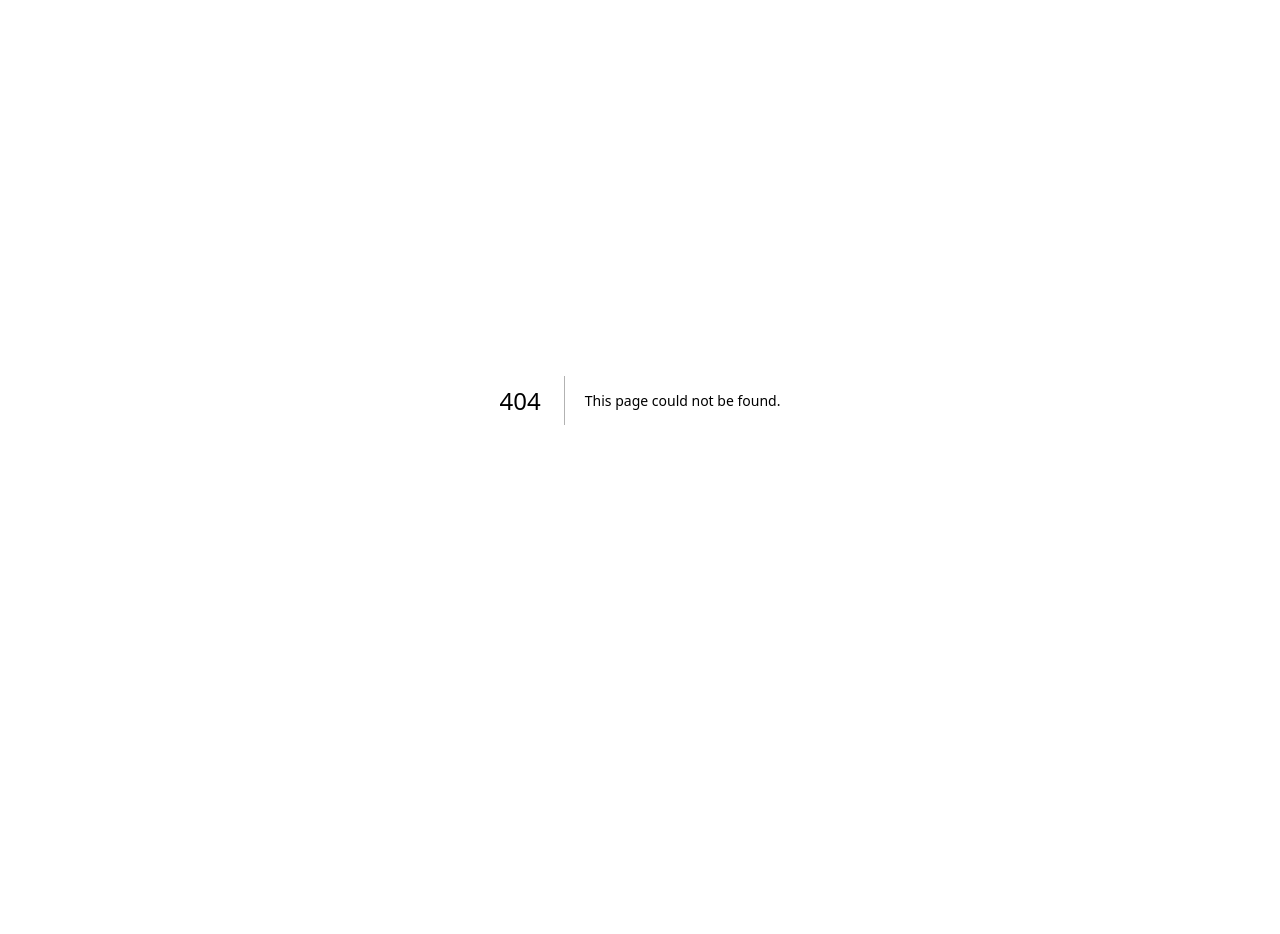
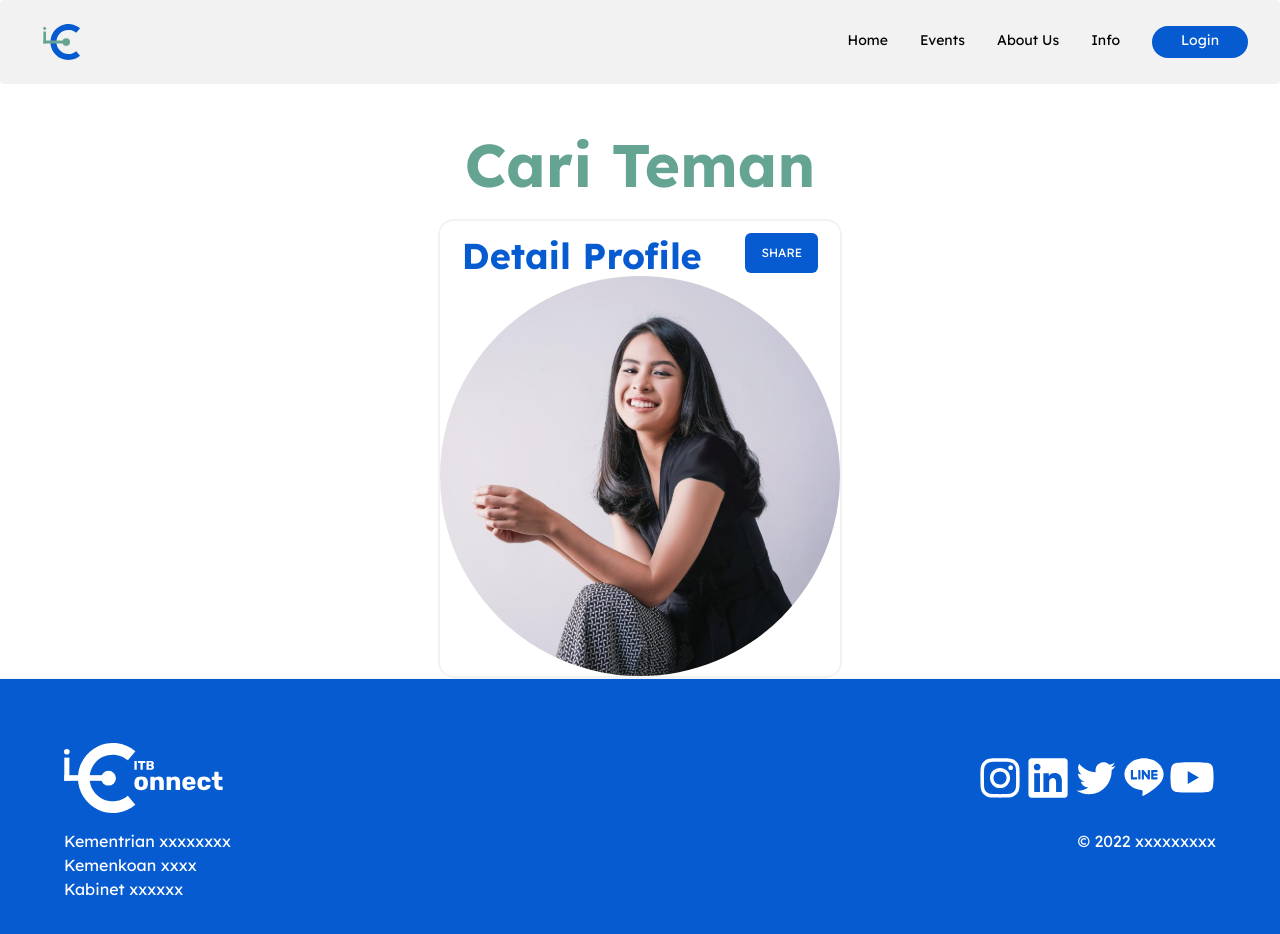
Before and after one commit to ITBConnectDev/ITBConnect-frontend, a Next.js app: page /friends/1 in a window 1280 px wide. Before the commit this address had no page. Shown: the top 934 px of the page. Before the commit the page ends 800 px from the top, so only its background shows below. Built offline with nearby package versions, Linux system fonts and the light colour scheme; no server answers.

Commit message:
Added few base components

```diff
--- /dev/null
+++ b/components/profileDetailCard.tsx
@@ -0,0 +1,67 @@
+import Image from "next/image";
+import Link from "next/link";
+import { useRouter } from "next/router";
+import React from "react";
+import sampleOrang from "../assets/sampleOrang.svg";
+
+interface profileDetailCardProps {
+  image: any;
+  fullname: string;
+  nickname: string;
+  major: string;
+  year: number;
+  bio: string;
+  phoneNumber: string;
+  instagramURL: string;
+  linkedinURL: string;
+}
+
+const ProfileDetailCard: React.FC<profileDetailCardProps> = ({
+  image,
+  fullname,
+  nickname,
+  major,
+  year,
+  bio,
+  phoneNumber,
+  instagramURL,
+  linkedinURL,
+}) => {
+  const router = useRouter();
+  return (
+    <div
+      className={
+        "max-w-sm lg:max-w-full bg-white border-2 rounded-[16px] drop-shadow-lg mt-6"
+      }
+    >
+      <div className="flex flex-col">
+        <div className={`flex flex-row items-center justify-around mt-2`}>
+          <div>
+            <h1
+              className={`text-center lg:text-4xl text-2xl text-blue-primary font-bold mt-[3%] mx-auto`}
+            >
+              Detail Profile
+            </h1>
+          </div>
+          <div>
+            <button
+              className="bg-blue-primary text-white text-xs w-55 lg:px-4 py-3 px-3 rounded-md hover:bg-blue-500"
+              onClick={() =>
+                navigator.share({
+                  url: window.location.href,
+                  title: "Share this profile",
+                })
+              }
+              type="button"
+            >
+              SHARE
+            </button>
+          </div>
+        </div>
+        <Image src={sampleOrang} alt="Foto profil" className="rounded-full" />
+      </div>
+    </div>
+  );
+};
+
+export default ProfileDetailCard;
--- /dev/null
+++ b/pages/friends/[userId].tsx
@@ -0,0 +1,38 @@
+import Footer from "@/components/footer";
+import Navbar from "@/components/navbar";
+import { useWindowSize } from "@/utils/windowsize";
+import Link from "next/link";
+import ProfileDetailCard from "@/components/profileDetailCard";
+
+function FriendDetailPage() {
+  const size = useWindowSize();
+  const windowSize = size.width;
+  return (
+    <div className="flex min-h-screen flex-col">
+      <Navbar />
+      <div className="w-full max-w-screen-lg mx-auto items-center flex flex-col">
+        <h1
+          className={`text-center lg:text-6xl text-4xl text-green-primary font-bold mt-[5%] mx-auto`}
+        >
+          Cari Teman
+        </h1>
+        <ProfileDetailCard
+          image={"dasdas"}
+          fullname={"Nama Orang"}
+          nickname={"Nama panggilan"}
+          major={"Jurusan"}
+          year={2020}
+          bio={
+            "lorem ipsum dolor sit amet consectetur adipisicing elit. Quisquam, voluptatum."
+          }
+          phoneNumber={"081234567890"}
+          instagramURL={"https://www.instagram.com/"}
+          linkedinURL={"https://www.linkedin.com/"}
+        />
+      </div>
+      <Footer />
+    </div>
+  );
+}
+
+export default FriendDetailPage;
```
